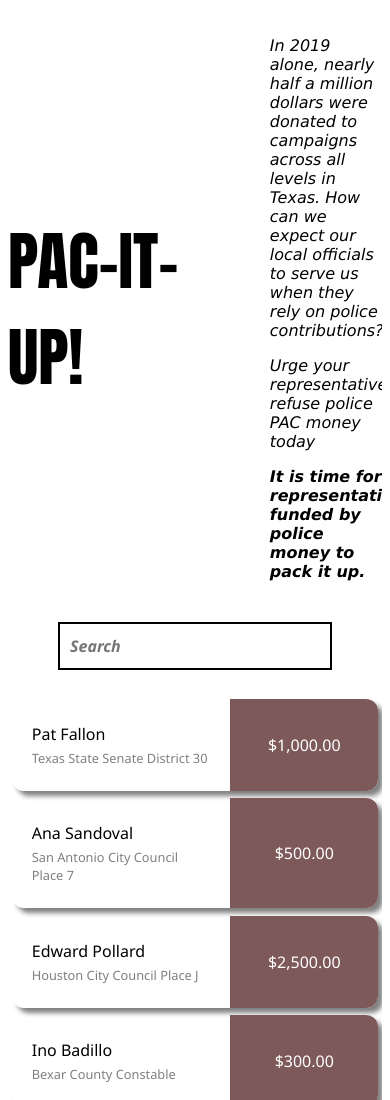
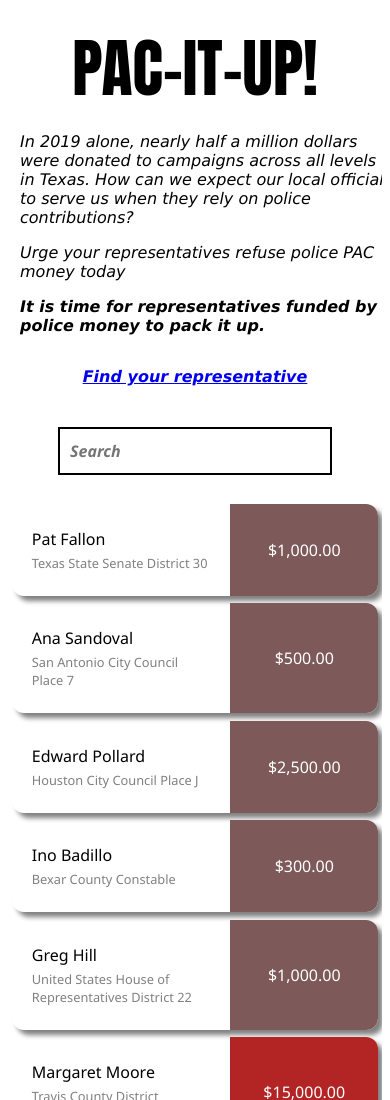
Before and after one commit to abbykrish/police-pacs, a Gatsby site: page / in a window 390 px wide. Shown: the top 1100 px of the page. Built offline with nearby package versions, Linux system fonts and the light colour scheme; Gatsby itself is replaced by a stand-in of ours.

Commit message:
Fixed up header on mobile, add in find reps link

```diff
--- a/src/components/card.module.css
+++ b/src/components/card.module.css
@@ -66,6 +66,7 @@
     font-family: 'Segoe UI', Tahoma, Geneva, Verdana, sans-serif;
     display: flex;
     flex-direction: row;
+    overflow-y: visible;
 }
 
 .button{
--- a/src/components/home.js
+++ b/src/components/home.js
@@ -35,6 +35,7 @@ export default function Home() {
             <p className={styles.bold}>It is time for representatives funded by police money to pack it up.</p>
           </div>
         </div>
+        <div className={styles.find_rep}> <p className={styles.bold}> <a href="https://myreps.datamade.us/"> Find your representative </a></p> </div>
         <div>
           <input
             className={styles.search}
--- a/src/components/home.module.css
+++ b/src/components/home.module.css
@@ -37,12 +37,13 @@
 }
 
 .header_description{
-    width: 30%;
+    width: 40%;
     margin-left: 24px;
     font-size: 1em;
     font-style: oblique;
     font-family: Verdana;
 }
+
 .bold {
     font-weight:bold;
 }
@@ -52,4 +53,19 @@
         width: 100%;
         margin-left: 0%;
     }
+
+    .header{
+        flex-direction: column;
+    }
+
+    .header_description{
+        width: 100%;
+    }
 }
+
+.find_rep{
+    text-align: center;
+    font-size: 1em;
+    font-style: oblique;
+    font-family: Verdana;
+}
```
